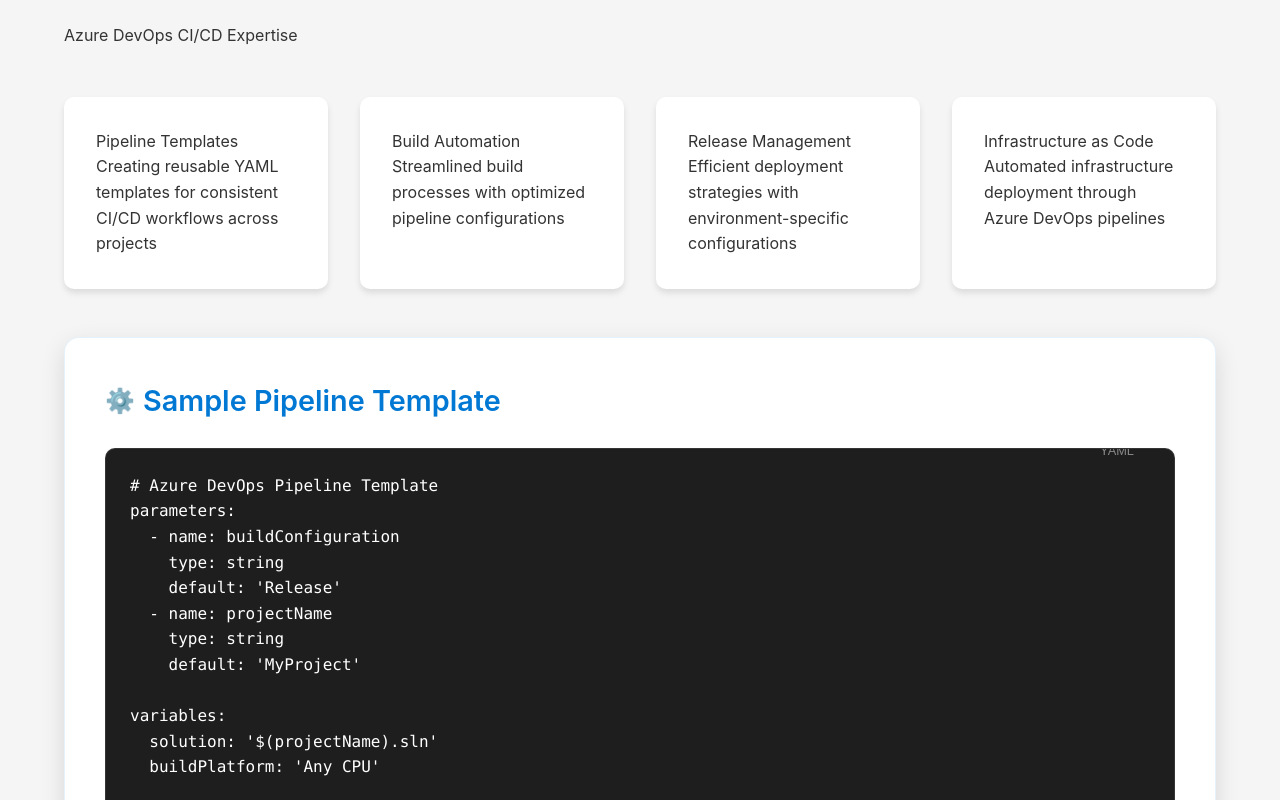
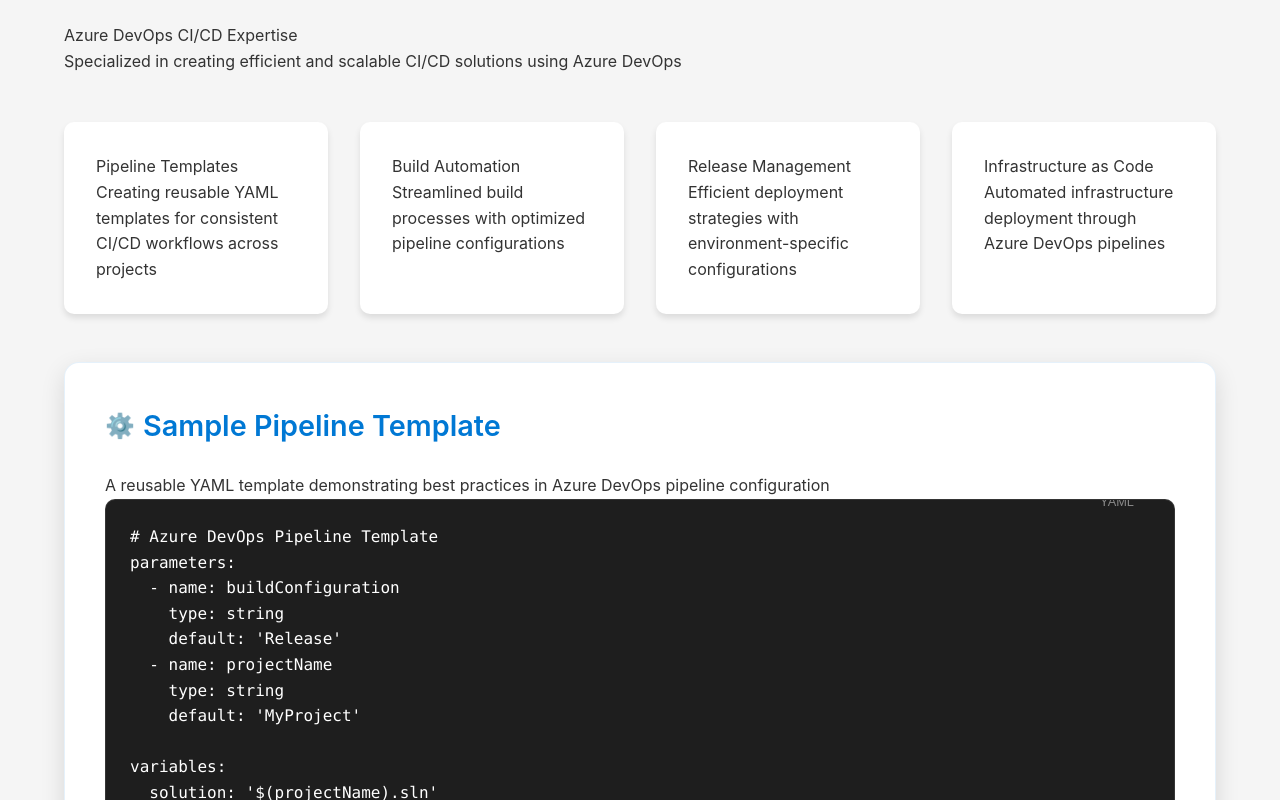
Before and after one commit to shubhambits/shubhambits.github.io, a React (Vite) app: page / in a window 1280 px wide. Shown: the part 1380-2180 px from the top of the page. Built offline with nearby package versions, Linux system fonts and the light colour scheme.

Commit message:
seo sitemap

```diff
--- a/src/components/CICDShowcase.tsx
+++ b/src/components/CICDShowcase.tsx
@@ -4,32 +4,40 @@ import pipelineTemplate from '../assets/pipeline-template.yml?raw';
 
 const CICDShowcase: React.FC = () => {
   return (
-    <section id="services" className="cicd-showcase">
-      <h2>Azure DevOps CI/CD Expertise</h2>
-      <div className="expertise-grid">
-        <div className="expertise-card">
+    <section id="services" className="cicd-showcase" aria-label="CI/CD Services">
+      <header>
+        <h2>Azure DevOps CI/CD Expertise</h2>
+        <p className="section-description">Specialized in creating efficient and scalable CI/CD solutions using Azure DevOps</p>
+      </header>
+
+      <div className="expertise-grid" role="list">
+        <article className="expertise-card" role="listitem">
           <h3>Pipeline Templates</h3>
           <p>Creating reusable YAML templates for consistent CI/CD workflows across projects</p>
-        </div>
-        <div className="expertise-card">
+        </article>
+        <article className="expertise-card" role="listitem">
           <h3>Build Automation</h3>
           <p>Streamlined build processes with optimized pipeline configurations</p>
-        </div>
-        <div className="expertise-card">
+        </article>
+        <article className="expertise-card" role="listitem">
           <h3>Release Management</h3>
           <p>Efficient deployment strategies with environment-specific configurations</p>
-        </div>
-        <div className="expertise-card">
+        </article>
+        <article className="expertise-card" role="listitem">
           <h3>Infrastructure as Code</h3>
           <p>Automated infrastructure deployment through Azure DevOps pipelines</p>
-        </div>
+        </article>
       </div>
-      <div className="code-example">
-        <h3>Sample Pipeline Template</h3>
+
+      <article className="code-example">
+        <header>
+          <h3>Sample Pipeline Template</h3>
+          <p className="code-description">A reusable YAML template demonstrating best practices in Azure DevOps pipeline configuration</p>
+        </header>
         <pre>
           <code>{pipelineTemplate}</code>
         </pre>
-      </div>
+      </article>
     </section>
   );
 };
```
Also changed, not shown: public/robots.txt (added), 1 other file (tests, documents, lock files or other folders).
